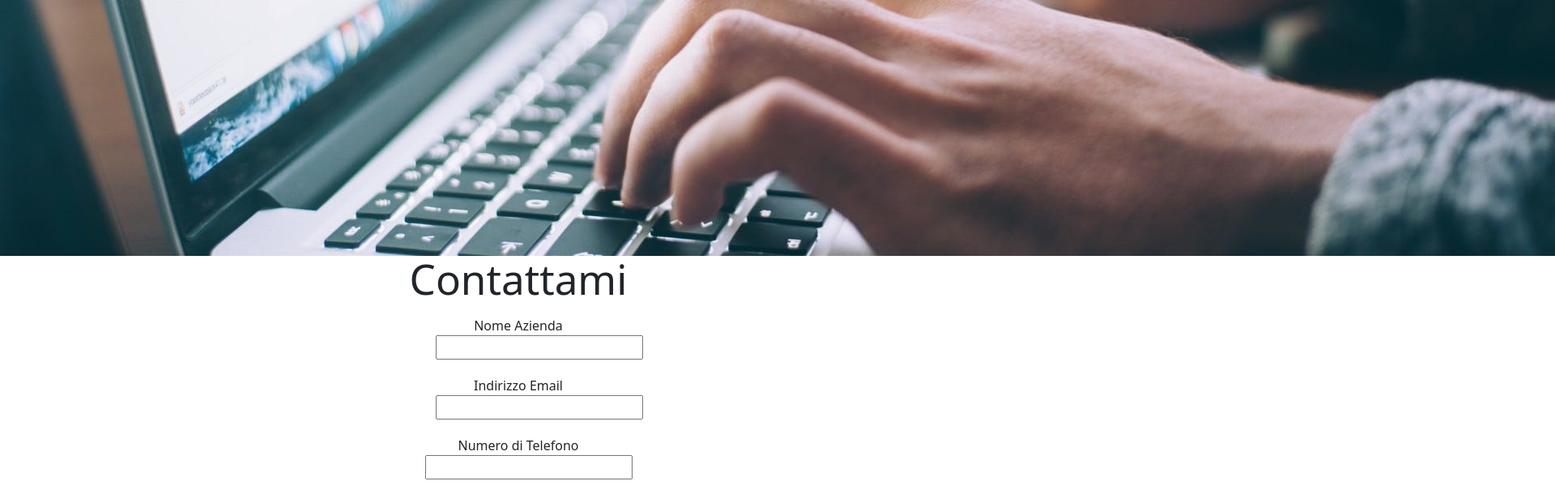
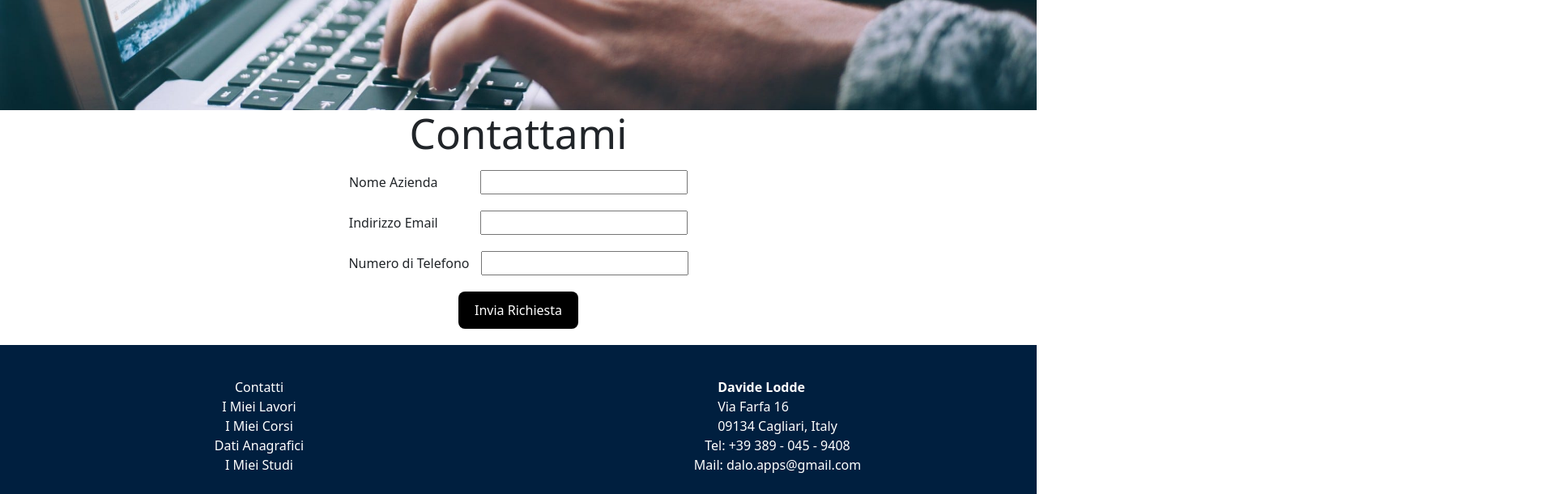
Before and after one commit to davideloddeDev/curriculum, a React (Vite) app: page /contatti in a window 1280 px wide. Shown: the part 260-870 px from the top of the page at 81% size, 1920 px wide, since content can reach past the window. Built offline with nearby package versions, Linux system fonts and the light colour scheme.

Commit message:
aggiornamenti

```diff
--- a/src/form/form.css
+++ b/src/form/form.css
@@ -3,7 +3,6 @@
     flex-direction: column;
     align-items: center;
     justify-content: center;
-    width: 30vw;
 }
 .formContact div {
     margin-top: 10px;
@@ -15,7 +14,7 @@
 }
 
 .divCompany input {
-    margin-left: 4vw;
+    margin-left: 4.1vw;
 }
 
 .divEmail input {
@@ -23,7 +22,7 @@
 }
 
 .divPhone input {
-    margin-left: 2.1vw;
+    margin-left: 1.1vw;
 }
 
 .formContact button {
--- a/src/pages/Contatti/contatti.css
+++ b/src/pages/Contatti/contatti.css
@@ -1,7 +1,23 @@
-.dataContatti {
+.mainContatti {
     display: flex;
     flex-direction: column;
     justify-content: center;
     align-items: center;
     width: 100vw;
 }
+
+.dataContatti {
+    display: flex;
+    flex-direction: column;
+    justify-content: center;
+    align-items: center;
+
+}
+
+.heroContatti {
+    width: 100vw;
+}
+
+.heroContatti img {
+    width: 100vw;
+}
```
